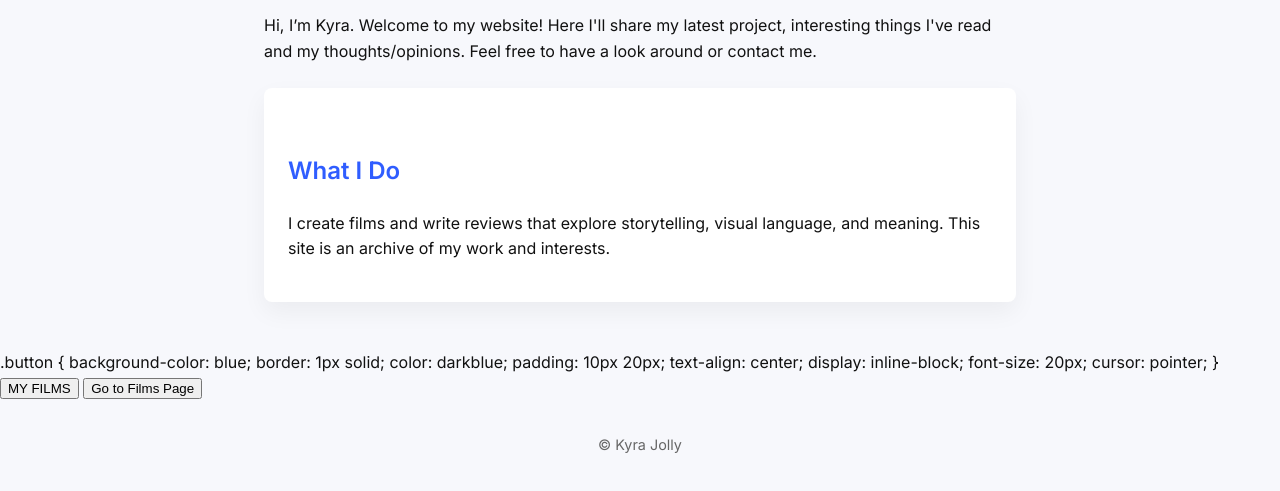
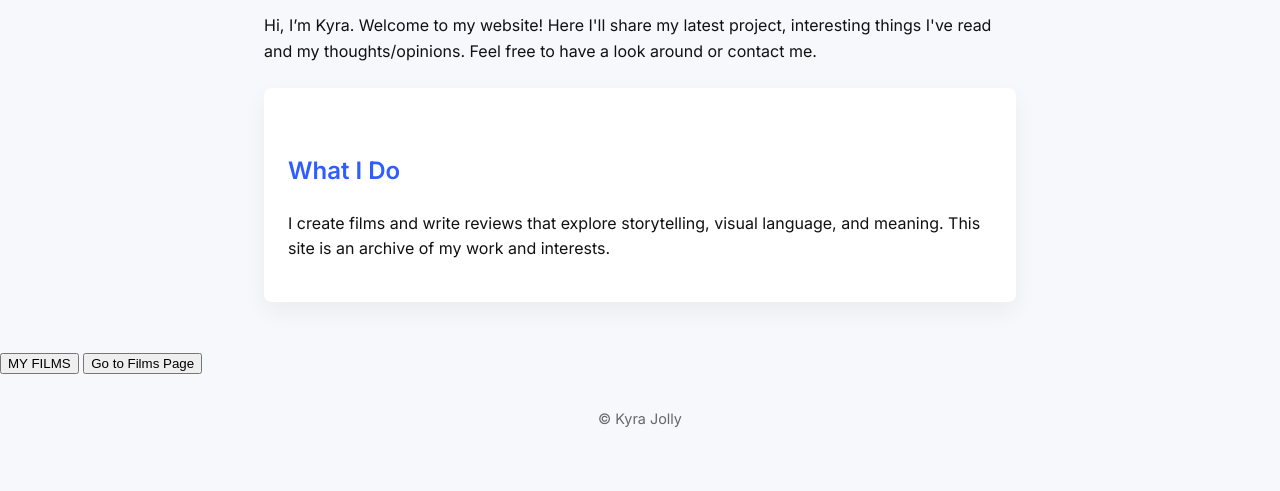
Before and after one commit to kyracode/kyracode.github.io, a plain HTML site: page index.html in a window 1280 px wide. Shown: the part 171-662 px from the top of the page. Drawn offline with Linux system fonts and the light colour scheme.

Commit message:
Update index.html

```diff
--- a/index.html
+++ b/index.html
@@ -31,17 +31,6 @@
   </div>
 </main>
 
-.button {
-  background-color: blue;
-  border: 1px solid;
-  color: darkblue;
-  padding: 10px 20px;
-  text-align: center;
-  display: inline-block;
-  font-size: 20px;
-  cursor: pointer;
-}
-
 <button type="button">MY FILMS</button>
 <button onclick="window.location.href='films.html'">Go to Films Page</button>
 
```
